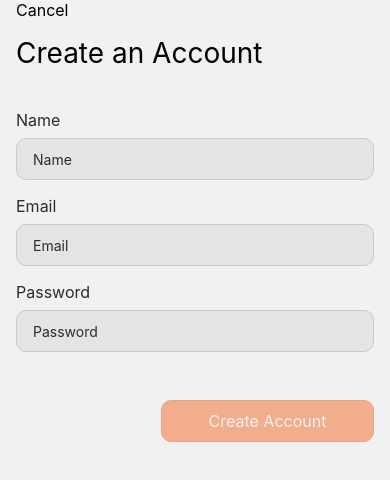
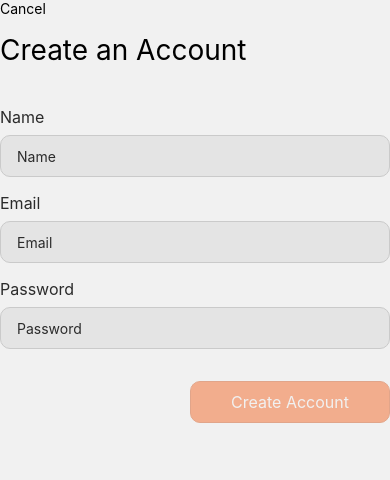
Before and after one commit to justinjya/AICE, a React Native app: screen / in a window 390 px wide. Shown: the top 480 px of the page. Built offline with nearby package versions, Linux system fonts and the light colour scheme.

Commit message:
Organized imports, add button component

```diff
--- a/App.tsx
+++ b/App.tsx
@@ -1,12 +1,13 @@
 import { StatusBar } from 'expo-status-bar';
-import { StyleSheet, Text, SafeAreaView } from 'react-native';
+import { StyleSheet, SafeAreaView } from 'react-native';
+import { Colors } from '@values';
 import RegisterPage from './RegisterPage';
-import { Colors } from './Values';
 
 export default function App() {
   return (
     <SafeAreaView style={styles.container}>
       <RegisterPage />
+      <StatusBar style="auto" />
     </SafeAreaView>
   );
 }
@@ -15,7 +16,5 @@ const styles = StyleSheet.create({
   container: {
     flex: 1,
     backgroundColor: Colors.background,
-    alignItems: 'center',
-    justifyContent: 'center',
   },
 });
--- a/RegisterPage.tsx
+++ b/RegisterPage.tsx
@@ -1,8 +1,8 @@
-import { SafeAreaView, Text, StyleSheet, Pressable } from "react-native";
+import { SafeAreaView, Text, StyleSheet } from "react-native";
 import { StatusBar } from "expo-status-bar";
-import { Colors, Sizes, Spacings } from "./Values";
+import { CredentialInput, Button } from '@components';
+import { Colors, Sizes, Spacings } from "@values";
 import React, { useState } from 'react';
-import CredentialInput from "./components/CredentialInput";
 
 export default function RegisterPage() {
   const [name, setName] = useState('');
@@ -18,9 +18,11 @@ export default function RegisterPage() {
 
   return (
     <SafeAreaView style={styles.container}>
-      <Pressable>
-        <Text style={styles.cancelButton}>Cancel</Text>
-      </Pressable>
+      <Button
+        title='Cancel'
+        style={styles.cancelButton}
+        onPress={() => {}}
+        disabled={false} />
       <Text style={styles.title}>Create an Account</Text>
       <CredentialInput
         title='Name'
@@ -38,12 +40,12 @@ export default function RegisterPage() {
         inputProps={{ inputText: password, setInputText: setPassword }}
         style={{ marginBottom: Spacings.xl }}
         password={true} />
-      <Pressable
-        style={[styles.createAccountButton, { opacity: isButtonDisabled ? 0.5 : 1 }]}
-        onPress={() => console.log('Create Account Pressed')}
-        disabled={isButtonDisabled} >
-        <Text style={styles.createAccountButtonText}>Create Account</Text>
-      </Pressable>
+      <Button
+        title='Create Account'
+        style={styles.createAccountButton}
+        textStyle={styles.createAccountButtonText}
+        onPress={() => {console.log('Create Account')}}
+        disabled={isButtonDisabled} />
       <StatusBar style="auto" />
     </SafeAreaView>
   );
@@ -52,6 +54,7 @@ export default function RegisterPage() {
 const styles = StyleSheet.create({
   container: {
     flex: 1,
+    paddingHorizontal: Spacings.m,
   },
   title: {
     fontSize: Sizes.h1,
@@ -59,10 +62,10 @@ const styles = StyleSheet.create({
   },
   cancelButton: {
     fontSize: Sizes.h3,
+    alignSelf: 'flex-start',
     marginBottom: Spacings.m
   },
   createAccountButton: {
-    width: 213,
     height: 42,
     backgroundColor: Colors.primary,
     opacity: 0.5,
@@ -72,7 +75,7 @@ const styles = StyleSheet.create({
     alignSelf: 'flex-end',
     alignItems: 'center',
     justifyContent: 'center',
-    marginTop: Spacings.m,
+    paddingHorizontal: Spacings.xxl,
   },
   createAccountButtonText: {
     fontSize: Sizes.h3,
--- a/babel.config.js
+++ b/babel.config.js
@@ -2,5 +2,16 @@ module.exports = function(api) {
   api.cache(true);
   return {
     presets: ['babel-preset-expo'],
+    plugins: [
+      [
+        'module-resolver',
+        {
+          alias: {
+            '@components': './components',
+            '@values': './values',
+          },
+        },
+      ],
+    ],
   };
 };
--- /dev/null
+++ b/components/Button.tsx
@@ -0,0 +1,43 @@
+import { TouchableOpacity, Text, View, StyleSheet} from "react-native";
+import { ReactNode } from "react";
+
+interface ButtonProps {
+  title: string;
+  style?: object;
+  textStyle?: object;
+  onPress: () => void;
+  disabled?: boolean;
+  leftIcon?: ReactNode;
+  rightIcon?: ReactNode;
+}
+
+export default function Button({
+  title,
+  style,
+  textStyle,
+  onPress,
+  disabled,
+  leftIcon,
+  rightIcon
+}: ButtonProps) {
+  return (
+    <TouchableOpacity
+      style={[style, { opacity: disabled ? 0.5 : 1 }]}
+      onPress={onPress}
+      disabled={disabled} >
+      <View style={styles.content}>
+        {leftIcon && <View>{leftIcon}</View>}
+        <Text style={textStyle}>{title}</Text>
+        {rightIcon && <View>{rightIcon}</View>}
+      </View>
+    </TouchableOpacity>
+  )
+}
+
+const styles = StyleSheet.create({
+  content: {
+    flexDirection: 'row',
+    justifyContent: 'center',
+    alignItems: 'center',
+  }
+});
--- a/components/CredentialInput.tsx
+++ b/components/CredentialInput.tsx
@@ -1,5 +1,5 @@
-import { View, Text, TextInput, Pressable, StyleSheet } from 'react-native';
-import { Colors, Spacings, Sizes } from '../Values';
+import { View, Text, TextInput, StyleSheet, TouchableOpacity } from 'react-native';
+import { Colors, Spacings, Sizes } from '@values';
 import { AntDesign } from '@expo/vector-icons';
 
 interface CredentialInputProps {
@@ -57,9 +57,9 @@ export default function CredentialInput({
           secureTextEntry={password}
         />
         {inputProps.inputText ? (
-          <Pressable onPress={() => inputProps.setInputText('')}>
+          <TouchableOpacity onPress={() => inputProps.setInputText('')}>
             <AntDesign name='closecircle' size={Sizes.h2} color={Colors.onBackground} style={{ opacity: 0.5 }} />
-          </Pressable>
+          </TouchableOpacity>
         ) : null}
       </View>
     </>
@@ -84,7 +84,6 @@ const styles = StyleSheet.create({
     color: Colors.error,
   },
   inputContainer: {
-    width: 358,
     height: 42,
     flexDirection: 'row',
     backgroundColor: '#E4E4E4',
@@ -97,7 +96,7 @@ const styles = StyleSheet.create({
   },
   inputText: {
     width: '90%',
-    height: 42,
+    height: '100%',
     color: Colors.text,
   },
 });
--- /dev/null
+++ b/components/index.ts
@@ -0,0 +1,2 @@
+export { default as CredentialInput } from './CredentialInput';
+export { default as Button } from './Button';
--- a/package.json
+++ b/package.json
@@ -9,6 +9,7 @@
     "web": "expo start --web"
   },
   "dependencies": {
+    "babel-plugin-module-resolver": "^5.0.2",
     "expo": "~50.0.14",
     "expo-status-bar": "~1.11.1",
     "react": "18.2.0",
--- a/Values.tsx
+++ b/values/Colors.ts
@@ -1,4 +1,4 @@
-export const Colors = {
+export default {
     primary: '#F46C2C',
     onPrimary: '#F1F1F1',
     background: '#F1F1F1',
@@ -12,22 +12,3 @@ export const Colors = {
     gray_200: '#CACACA',
     orange_600: '#D35C25'
 }
-
-export const Sizes = {
-    s: 8,
-    m: 10,
-    l: 12,
-    h3: 16,
-    h2: 20,
-    h1: 28,
-}
-
-export const Spacings = {
-    xs: 4,
-    s: 8,
-    m: 16,
-    l: 24,
-    xl: 32,
-    xxl: 40,
-    xxxl: 48,
-}
--- /dev/null
+++ b/values/Sizes.ts
@@ -0,0 +1,8 @@
+export default {
+    s: 8,
+    m: 10,
+    l: 12,
+    h3: 16,
+    h2: 20,
+    h1: 28,
+}
--- /dev/null
+++ b/values/Spacings.ts
@@ -0,0 +1,9 @@
+export default {
+    xs: 4,
+    s: 8,
+    m: 16,
+    l: 24,
+    xl: 32,
+    xxl: 40,
+    xxxl: 48,
+}
--- /dev/null
+++ b/values/index.ts
@@ -0,0 +1,3 @@
+export { default as Colors } from './Colors';
+export { default as Sizes } from './Sizes';
+export { default as Spacings } from './Spacings';
```
Also changed, not shown: tsconfig.json (+6 -1 lines), 1 other file (tests, documents, lock files or other folders).
